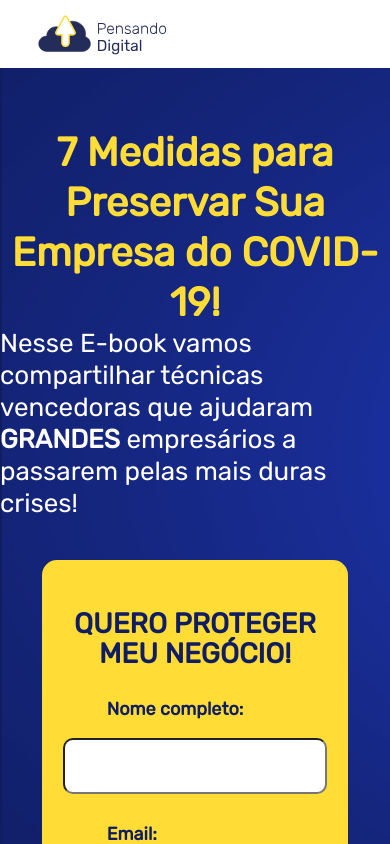
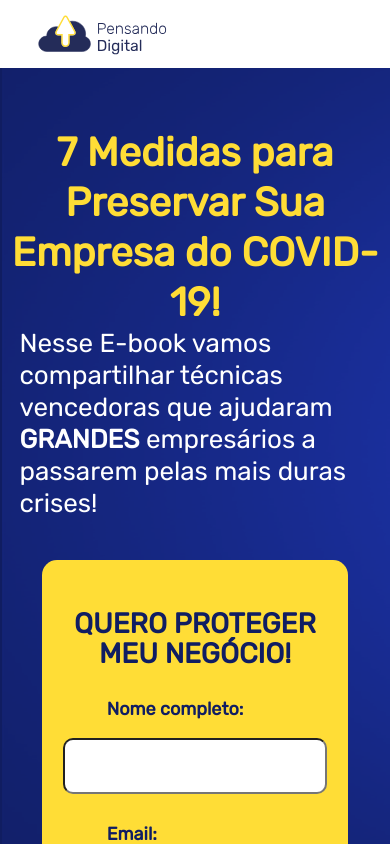
Before and after one commit to glaubermag/ebook-landing-page, a React (Create React App) app: page / in a window 390 px wide. Shown: the top 844 px of the page. Built offline with nearby package versions, Linux system fonts and the light colour scheme.

Commit message:
Update style.css

```diff
--- a/src/components/style.css
+++ b/src/components/style.css
@@ -226,7 +226,8 @@ margin-right: 15%;
             color: #FFFFFF;
             text-align: left;
             margin: auto;
-
+            margin-left: 5%;
+            margin-right: 5%;
             margin-bottom: 20px;
 
             }
```
